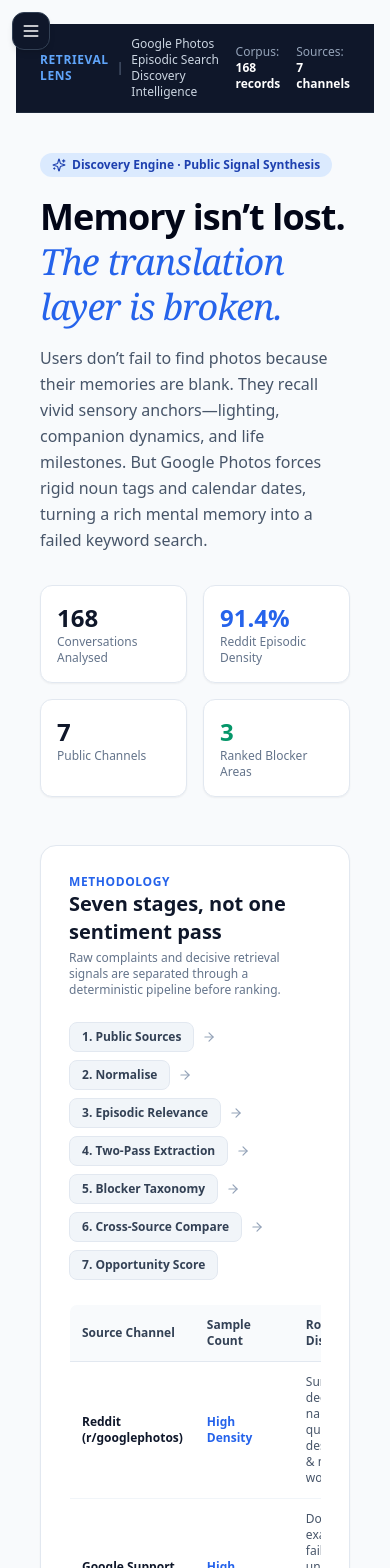
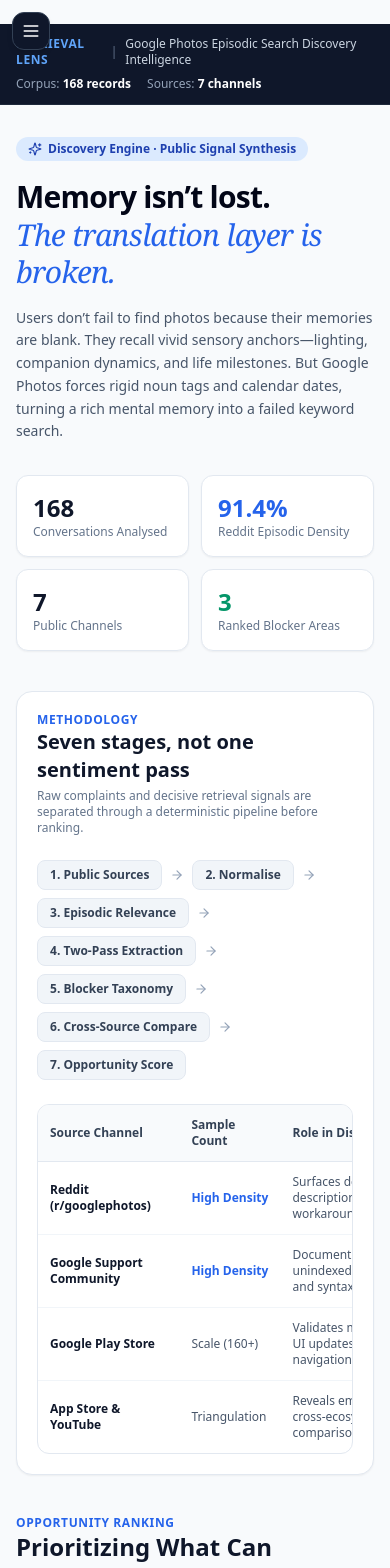
Before and after one commit to yukti1010/google-photos-discovery-engine, a Next.js app: page / in a window 390 px wide. Shown: the top 1568 px of the page. Built offline with nearby package versions, Linux system fonts and the light colour scheme.

Commit message:
Update page.tsx

```diff
--- a/src/app/page.tsx
+++ b/src/app/page.tsx
@@ -24,8 +24,8 @@ export default function DiscoveryEngine() {
   return (
     <div className="min-h-screen bg-slate-50 text-slate-900 pb-20">
       {/* Top Banner */}
-      <div className="bg-slate-900 text-white border-b border-slate-800">
-        <div className="max-w-6xl mx-auto px-6 py-3 flex items-center justify-between text-xs">
+      <div className="bg-slate-900 text-white border-b border-slate-800 -mx-4 sm:-mx-8 lg:-mx-10 px-4 sm:px-8 lg:px-10 py-3">
+        <div className="max-w-6xl mx-auto flex flex-col sm:flex-row items-start sm:items-center justify-between gap-2 text-xs">
           <div className="flex items-center gap-2">
             <span className="font-bold tracking-wider text-blue-400">RETRIEVAL LENS</span>
             <span className="text-slate-500">|</span>
@@ -38,22 +38,22 @@ export default function DiscoveryEngine() {
         </div>
       </div>
 
-      <div className="max-w-6xl mx-auto px-6 pt-10 space-y-12">
+      <div className="max-w-6xl mx-auto pt-8 sm:pt-10 space-y-10 sm:space-y-12">
         {/* Hero Section */}
         <section id="overview" className="space-y-4 max-w-4xl scroll-mt-6">
           <div className="inline-flex items-center gap-1.5 px-3 py-1 rounded-full bg-blue-100 text-blue-800 text-xs font-semibold">
             <Sparkles className="w-3.5 h-3.5" /> Discovery Engine · Public Signal Synthesis
           </div>
-          <h1 className="text-4xl md:text-5xl font-extrabold tracking-tight text-slate-950 leading-tight">
+          <h1 className="text-3xl sm:text-4xl md:text-5xl font-extrabold tracking-tight text-slate-950 leading-tight">
             Memory isn’t lost. <br />
             <span className="text-blue-600 font-serif italic font-normal">The translation layer is broken.</span>
           </h1>
-          <p className="text-base text-slate-600 leading-relaxed">
+          <p className="text-sm sm:text-base text-slate-600 leading-relaxed">
             Users don’t fail to find photos because their memories are blank. They recall vivid sensory anchors—lighting, companion dynamics, and life milestones. But Google Photos forces rigid noun tags and calendar dates, turning a rich mental memory into a failed keyword search.
           </p>
 
           {/* Quick Metrics Bar */}
-          <div className="grid grid-cols-2 md:grid-cols-4 gap-4 pt-4">
+          <div className="grid grid-cols-2 md:grid-cols-4 gap-3 sm:gap-4 pt-4">
             <div className="bg-white p-4 rounded-xl border border-slate-200 shadow-sm">
               <p className="text-2xl font-bold text-slate-900">{corpusData.length}</p>
               <p className="text-xs text-slate-500 font-medium">Conversations Analysed</p>
@@ -74,7 +74,7 @@ export default function DiscoveryEngine() {
         </section>
 
         {/* Section 1: Methodology Pipeline */}
-        <section id="pipeline" className="bg-white p-7 rounded-2xl border border-slate-200 shadow-sm space-y-6 scroll-mt-6">
+        <section id="pipeline" className="bg-white p-5 sm:p-7 rounded-2xl border border-slate-200 shadow-sm space-y-6 scroll-mt-6">
           <div>
             <p className="text-xs font-bold text-blue-600 uppercase tracking-wider">Methodology</p>
             <h2 className="text-xl font-bold text-slate-900">Seven stages, not one sentiment pass</h2>
@@ -85,7 +85,15 @@ export default function DiscoveryEngine() {
 
           {/* Pipeline Steps */}
           <div className="flex flex-wrap items-center gap-2 text-xs font-semibold">
-            {["Public Sources", "Normalise", "Episodic Relevance", "Two-Pass Extraction", "Blocker Taxonomy", "Cross-Source Compare", "Opportunity Score"].map((step, idx) => (
+            {[
+              "Public Sources",
+              "Normalise",
+              "Episodic Relevance",
+              "Two-Pass Extraction",
+              "Blocker Taxonomy",
+              "Cross-Source Compare",
+              "Opportunity Score",
+            ].map((step, idx) => (
               <div key={step} className="flex items-center gap-2">
                 <span className="bg-slate-100 text-slate-700 px-3 py-1.5 rounded-lg border border-slate-200">
                   {idx + 1}. {step}
@@ -95,9 +103,9 @@ export default function DiscoveryEngine() {
             ))}
           </div>
 
-          {/* Source Role Matrix */}
-          <div className="overflow-x-auto">
-            <table className="w-full text-left text-xs border border-slate-200 rounded-lg overflow-hidden">
+          {/* Source Role Matrix (Overflow container for mobile scrolling) */}
+          <div className="w-full overflow-x-auto rounded-xl border border-slate-200">
+            <table className="w-full text-left text-xs min-w-[580px]">
               <thead className="bg-slate-50 text-slate-700 border-b border-slate-200 font-semibold">
                 <tr>
                   <th className="p-3">Source Channel</th>
@@ -142,15 +150,18 @@ export default function DiscoveryEngine() {
             <p className="text-xs font-bold text-blue-600 uppercase tracking-wider">Opportunity Ranking</p>
             <h2 className="text-2xl font-bold text-slate-900">Prioritizing What Can Actually Be Solved</h2>
             <p className="text-xs text-slate-500 mt-1 max-w-3xl">
-              Ranked by a 5-factor scoring model: Prevalence $\times$ Pain Severity $\times$ Multi-Source Corroboration $\times$ Product Addressability without manual file tagging.
+              Ranked by a 5-factor scoring model: Prevalence × Pain Severity × Multi-Source Corroboration × Product Addressability without manual file tagging.
             </p>
           </div>
 
           <div className="grid grid-cols-1 md:grid-cols-3 gap-6">
-            <div className="bg-white border-2 border-blue-500 rounded-2xl p-6 shadow-sm flex flex-col justify-between space-y-4">
+            {/* Rank 1 */}
+            <div className="bg-white border-2 border-blue-500 rounded-2xl p-5 sm:p-6 shadow-sm flex flex-col justify-between space-y-4">
               <div className="space-y-3">
                 <div className="flex items-center justify-between">
-                  <span className="text-xs font-bold uppercase tracking-wider text-blue-600 bg-blue-50 px-2.5 py-1 rounded-md">Rank 1 · Highest Leverage</span>
+                  <span className="text-xs font-bold uppercase tracking-wider text-blue-600 bg-blue-50 px-2.5 py-1 rounded-md">
+                    Rank 1 · Highest Leverage
+                  </span>
                   <span className="text-xl font-extrabold text-blue-700">5.42</span>
                 </div>
                 <h3 className="text-lg font-bold text-slate-900">Bridge Episodic-Semantic Disconnect</h3>
@@ -165,14 +176,17 @@ export default function DiscoveryEngine() {
                 </div>
               </div>
               <div className="bg-slate-50 p-3 rounded-xl border border-slate-100 text-[11px] text-slate-700 italic">
-                “Google only understands static tags like 'jacket', but memory is relative to who I was with and the vibe.”
+                “Google only understands static tags like &apos;jacket&apos;, but memory is relative to who I was with and the vibe.”
               </div>
             </div>
 
-            <div className="bg-white border border-slate-200 rounded-2xl p-6 shadow-sm flex flex-col justify-between space-y-4">
+            {/* Rank 2 */}
+            <div className="bg-white border border-slate-200 rounded-2xl p-5 sm:p-6 shadow-sm flex flex-col justify-between space-y-4">
               <div className="space-y-3">
                 <div className="flex items-center justify-between">
-                  <span className="text-xs font-bold uppercase tracking-wider text-slate-500 bg-slate-100 px-2.5 py-1 rounded-md">Rank 2 · Critical Utility</span>
+                  <span className="text-xs font-bold uppercase tracking-wider text-slate-500 bg-slate-100 px-2.5 py-1 rounded-md">
+                    Rank 2 · Critical Utility
+                  </span>
                   <span className="text-xl font-extrabold text-slate-800">5.10</span>
                 </div>
                 <h3 className="text-lg font-bold text-slate-900">High-Urgency Physical & Utility Docs</h3>
@@ -187,14 +201,17 @@ export default function DiscoveryEngine() {
                 </div>
               </div>
               <div className="bg-slate-50 p-3 rounded-xl border border-slate-100 text-[11px] text-slate-700 italic">
-                “Took a photo of the paint code sticker inside my car door. Searching 'paint' shows 500 exterior car shots.”
+                “Took a photo of the paint code sticker inside my car door. Searching &apos;paint&apos; shows 500 exterior car shots.”
               </div>
             </div>
 
-            <div className="bg-white border border-slate-200 rounded-2xl p-6 shadow-sm flex flex-col justify-between space-y-4">
+            {/* Rank 3 */}
+            <div className="bg-white border border-slate-200 rounded-2xl p-5 sm:p-6 shadow-sm flex flex-col justify-between space-y-4">
               <div className="space-y-3">
                 <div className="flex items-center justify-between">
-                  <span className="text-xs font-bold uppercase tracking-wider text-slate-500 bg-slate-100 px-2.5 py-1 rounded-md">Rank 3 · Temporal Gap</span>
+                  <span className="text-xs font-bold uppercase tracking-wider text-slate-500 bg-slate-100 px-2.5 py-1 rounded-md">
+                    Rank 3 · Temporal Gap
+                  </span>
                   <span className="text-xl font-extrabold text-slate-800">4.65</span>
                 </div>
                 <h3 className="text-lg font-bold text-slate-900">Life-Milestone Relational Timelines</h3>
@@ -209,7 +226,7 @@ export default function DiscoveryEngine() {
                 </div>
               </div>
               <div className="bg-slate-50 p-3 rounded-xl border border-slate-100 text-[11px] text-slate-700 italic">
-                “Why can't I search 'around the time I bought my car'? I have no idea if it was 2022 or 2023.”
+                “Why can&apos;t I search &apos;around the time I bought my car&apos;? I have no idea if it was 2022 or 2023.”
               </div>
             </div>
           </div>
@@ -255,10 +272,12 @@ export default function DiscoveryEngine() {
           {/* Filtered Evidence Cards */}
           <div className="space-y-3 pt-2">
             {filteredItems.map((item: any) => (
-              <div key={item.id} className="bg-white border border-slate-200 rounded-2xl p-5 shadow-sm space-y-3">
-                <div className="flex items-center justify-between text-xs">
+              <div key={item.id} className="bg-white border border-slate-200 rounded-2xl p-4 sm:p-5 shadow-sm space-y-3">
+                <div className="flex flex-col sm:flex-row sm:items-center justify-between gap-1 text-xs">
                   <div className="flex items-center gap-2">
-                    <span className="font-semibold text-blue-700 bg-blue-50 px-2.5 py-0.5 rounded-md">{item.category}</span>
+                    <span className="font-semibold text-blue-700 bg-blue-50 px-2.5 py-0.5 rounded-md">
+                      {item.category}
+                    </span>
                     <span className="font-medium text-slate-700">{item.theme}</span>
                   </div>
                   <span className="text-slate-400">{item.source} · {item.date}</span>
```
